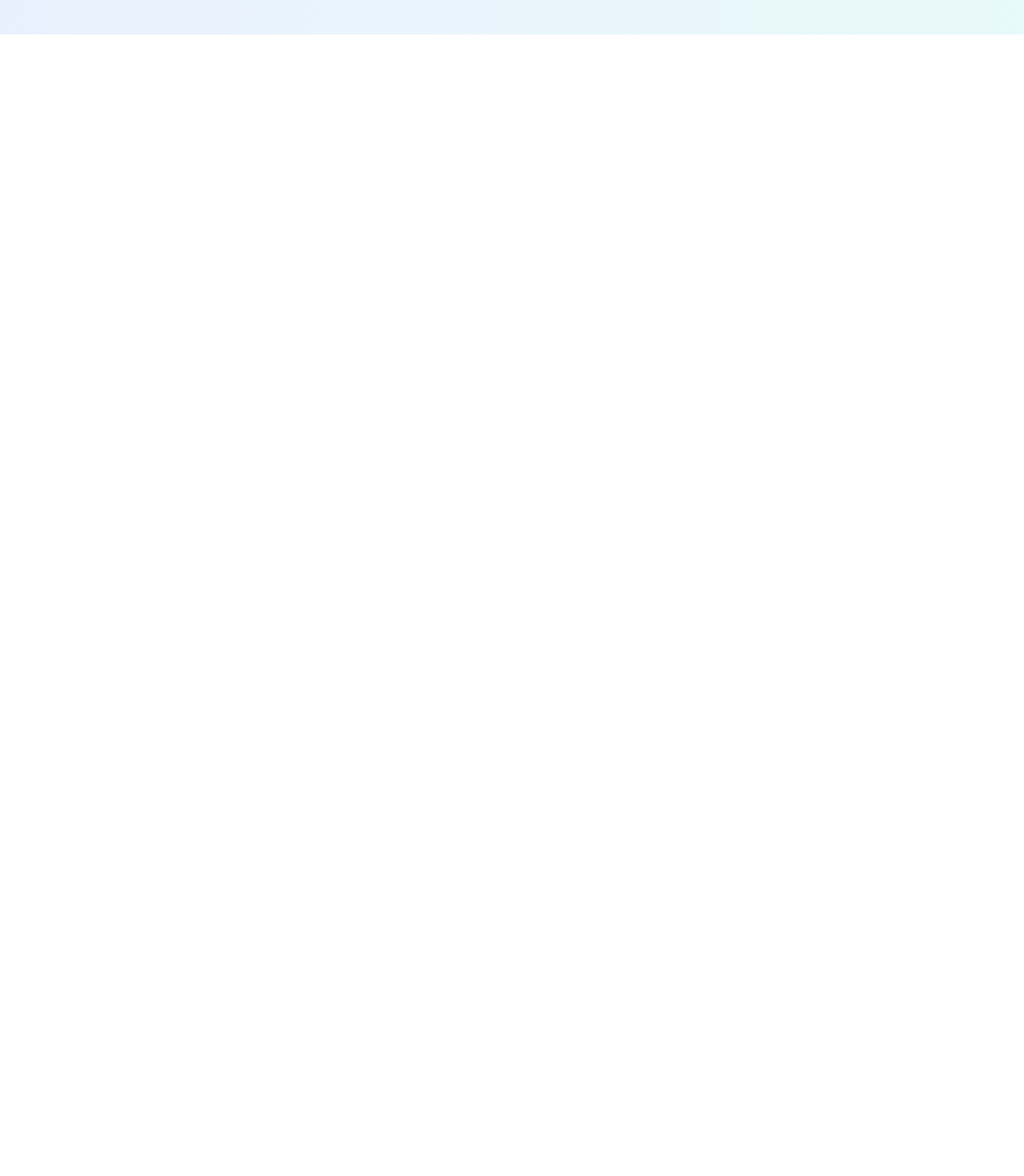
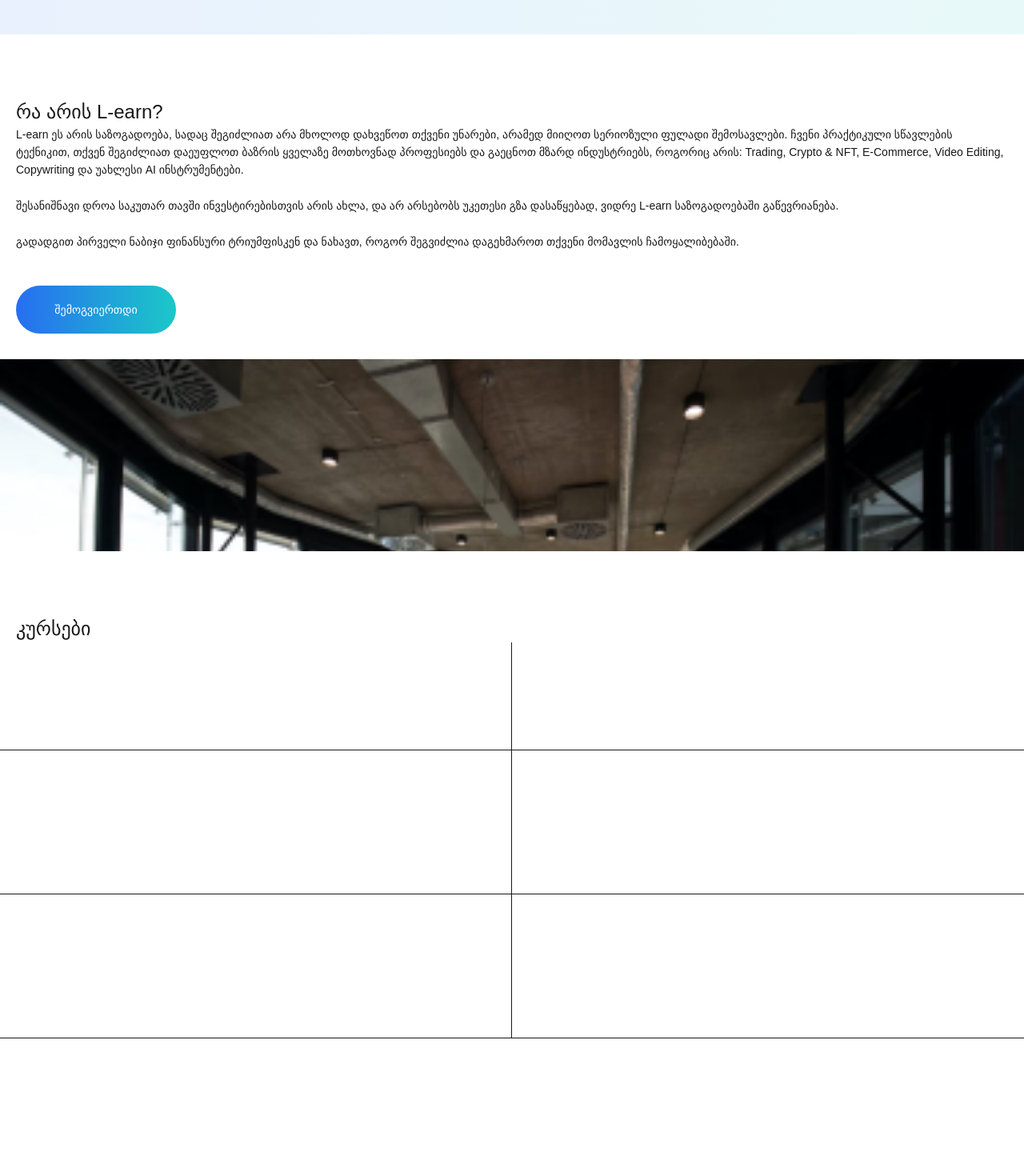
Before and after one commit to Milltiades/E-learn-University-, a React (Vite) app: page / in a window 1280 px wide. Shown: the part 1440-2910 px from the top of the page at 80% size. Before the commit the page ends 1483 px from the top, so only its background shows below. Built offline with nearby package versions, Linux system fonts and the light colour scheme; a small style sheet from the web is missing.

Commit message:
add another component

```diff
--- a/src/App.tsx
+++ b/src/App.tsx
@@ -1,5 +1,7 @@
 import { useState } from 'react'
 import { createGlobalStyle } from 'styled-components';
+import AboutUsComponent from './components/AboutUsComponent';
+import CoursesComponent from './components/CoursesComponent';
 import HeaderComponent from './components/HeaderComponent';
 import ImproveComponent from './components/ImproveComponent';
 import RememberComponent from './components/RememberComponent';
@@ -13,10 +15,15 @@
   return (
     <div className="App">
       <GlobalStyles/>
+
       <HeaderComponent/>
       <ImproveComponent/>
       <VideoComponent/>
       <RememberComponent/>
+      <AboutUsComponent/>
+      <CoursesComponent/>
+
+
 
 
     </div>
--- a/src/components/AboutUsComponent.tsx
+++ b/src/components/AboutUsComponent.tsx
@@ -1,7 +1,78 @@
-import React from 'react'
+import React from "react";
+import styled from "styled-components";
 
 export default function AboutUsComponent() {
   return (
-    <div>AboutUsComponent</div>
-  )
+    <MainDiv>
+      <Content>
+        <H2>რა არის L-earn?</H2>
+        <P>
+          L-earn ეს არის საზოგადოება, სადაც შეგიძლიათ არა მხოლოდ დახვეწოთ თქვენი
+          უნარები, არამედ მიიღოთ სერიოზული ფულადი შემოსავლები. ჩვენი პრაქტიკული
+          სწავლების ტექნიკით, თქვენ შეგიძლიათ დაეუფლოთ ბაზრის ყველაზე მოთხოვნად
+          პროფესიებს და გაეცნოთ მზარდ ინდუსტრიებს, როგორიც არის: Trading, Crypto
+          & NFT, E-Commerce, Video Editing, Copywriting და უახლესი AI
+          ინსტრუმენტები.
+          <br />
+          <br />
+          შესანიშნავი დროა საკუთარ თავში ინვესტირებისთვის არის ახლა, და არ
+          არსებობს უკეთესი გზა დასაწყებად, ვიდრე L-earn საზოგადოებაში
+          გაწევრიანება.
+          <br />
+          <br />
+          გადადგით პირველი ნაბიჯი ფინანსური ტრიუმფისკენ და ნახავთ, როგორ
+          შეგვიძლია დაგეხმაროთ თქვენი მომავლის ჩამოყალიბებაში.
+        </P>
+        <Button>შემოგვიერთდი</Button>
+      </Content>
+      <DivImg />
+    </MainDiv>
+  );
 }
+
+const DivImg = styled.div`
+  width: 100%;
+  height: 240px;
+  background-image: url("/assets/mobileroom.png");
+  background-repeat: no-repeat;
+  background-size: cover;
+  margin-top: 32px;
+`;
+const Button = styled.button`
+  width: 200px;
+  height: 60px;
+  background: linear-gradient(90deg, #276ef1 0%, #1bc8c8 100%);
+  border-radius: 32px;
+  border: none;
+  font-style: normal;
+  font-weight: 500;
+  font-size: 14px;
+  line-height: 140%;
+  color: #ffffff;
+  margin-top: 44px;
+`;
+
+const MainDiv = styled.div`
+  width: 100%;
+`;
+
+const Content = styled.div`
+  width: 100%;
+  padding: 80px 20px 0 20px;
+`;
+
+const H2 = styled.h2`
+  font-style: normal;
+  font-weight: 500;
+  font-size: 24px;
+  line-height: 140%;
+  color: #181818;
+`;
+
+const P = styled.p`
+  font-style: normal;
+  font-weight: 400;
+  font-size: 14px;
+  line-height: 160%;
+  color: #181818;
+`;
--- /dev/null
+++ b/src/components/CoursesComponent.tsx
@@ -0,0 +1,71 @@
+import React from "react";
+import styled from "styled-components";
+
+export default function CoursesComponent() {
+  return (
+    <MainDiv>
+      <H1>კურსები</H1>
+      <CoursesDiv>
+        <Course1></Course1>
+        <Course2></Course2>
+        <Course3></Course3>
+        <Course4></Course4>
+        <Course5></Course5>
+        <Course6></Course6>
+        <Course7></Course7>
+      </CoursesDiv>
+    </MainDiv>
+  );
+}
+
+const CoursesDiv = styled.div`
+  display: flex;
+  flex-direction: row;
+  flex-wrap: wrap;
+  width: 100%;
+`;
+
+const H1 = styled.h1`
+  font-style: normal;
+  font-weight: 500;
+  font-size: 24px;
+  line-height: 140%;
+  color: #181818;
+  margin-left: 20px;
+`;
+
+const MainDiv = styled.div`
+  display: flex;
+  flex-direction: column;
+  width: 100%;
+  padding-top: 80px;
+`;
+
+const Course1 = styled.div`
+  width: 50%;
+  height: 135.4px;
+  border-right: 1px solid #181818;
+  border-bottom: 1px solid #181818;
+`;
+const Course2 = styled(Course1)`
+  border-right: 0px solid #181818;
+`;
+
+const Course3 = styled.div`
+  width: 50%;
+  height: 180px;
+  border-bottom: 1px solid #181818;
+  border-right: 1px solid #181818;
+`;
+
+const Course4 = styled(Course3)`
+  border-right: 0px solid #181818;
+`;
+const Course5 = styled(Course3)``;
+const Course6 = styled(Course4)``;
+
+const Course7 = styled.div`
+    width: 100%;
+    height: 176px;
+    border-bottom: 1px solid #181818;
+`
--- a/src/components/HeaderComponent.tsx
+++ b/src/components/HeaderComponent.tsx
@@ -13,6 +13,7 @@
 }
 
 const Header = styled.div`
+
   width: 100%;
   padding: 32px 20px;
   background: white;
--- a/src/components/RememberComponent.tsx
+++ b/src/components/RememberComponent.tsx
@@ -45,6 +45,7 @@
 const MainDiv = styled.div`
   width: 100%;
   position: relative;
+  height: 392px;
 
 `;
 
--- a/src/components/VideoComponent.tsx
+++ b/src/components/VideoComponent.tsx
@@ -82,6 +82,7 @@
   flex-direction: column;
   width: 100%;
   padding: 60px 20px 64px 20px;
+
 `;
 
 const VideoDiv = styled.div`
```
Also changed, not shown: public/assets/mobileroom.png (added).
